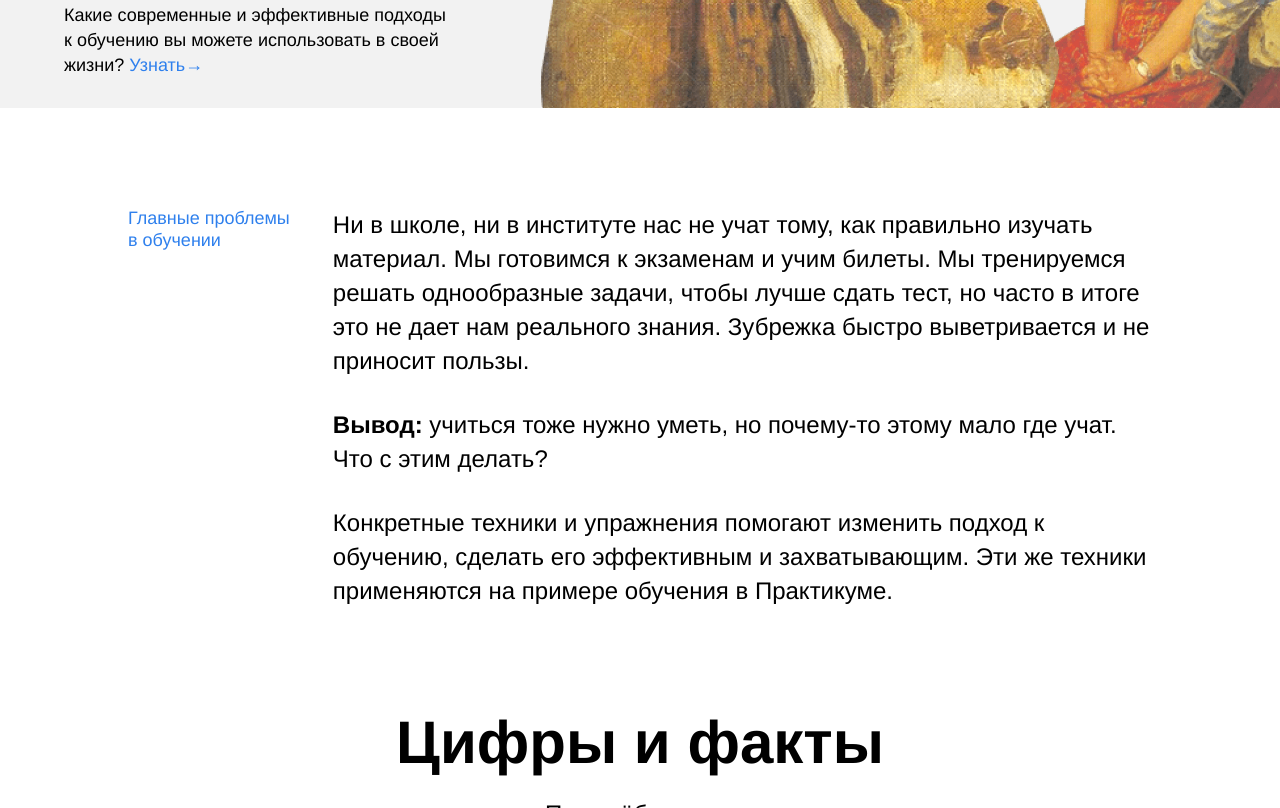
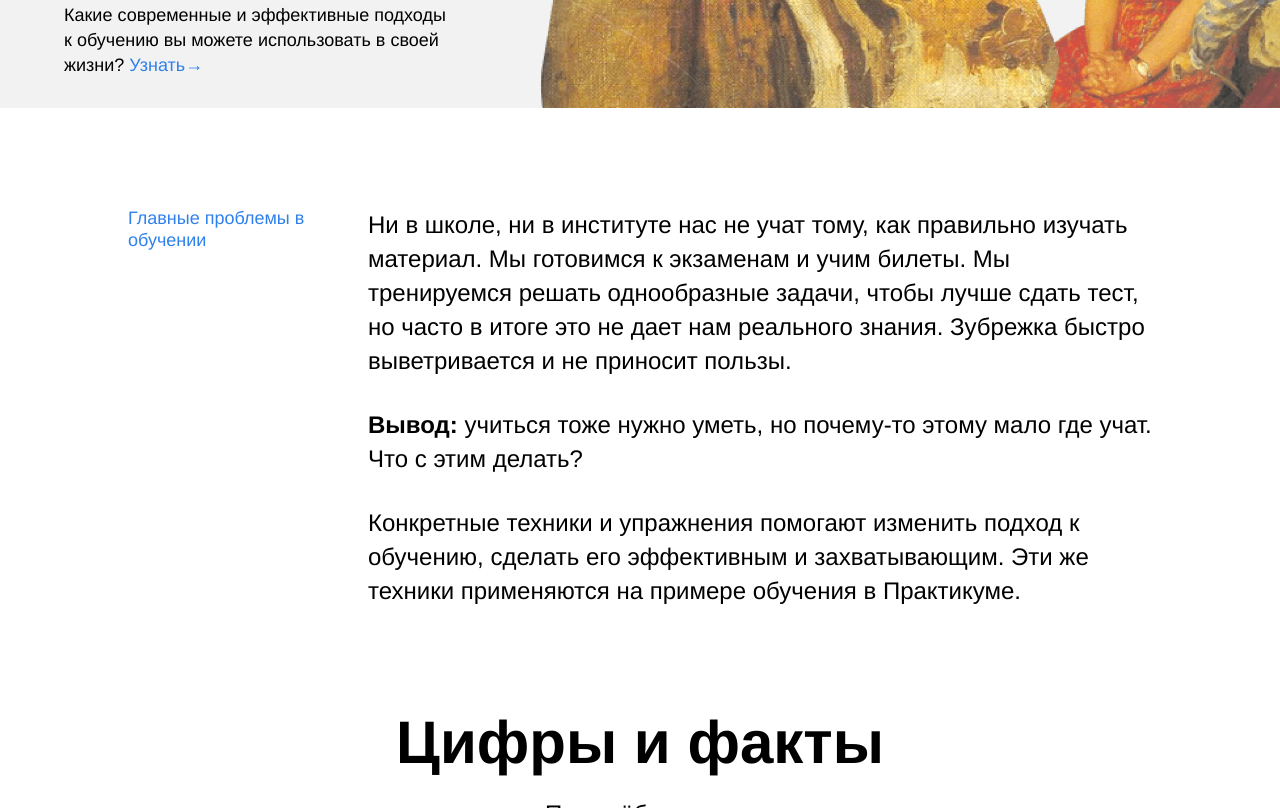
Before and after one commit to VladimirMishin1976/how-to-learn, a plain HTML site: page index.html in a window 1280 px wide. Shown: the part 648-1456 px from the top of the page. Drawn offline with Linux system fonts and the light colour scheme.

Commit message:
Спринт 1 Проверка 3-2

```diff
--- a/styles/style.css
+++ b/styles/style.css
@@ -103,7 +103,7 @@
 
 .two-columns__brief {
   color: #2f80ed;
-  width: 175px;
+  min-width: 175px;
   line-height: 1.2;
   font-size: 18px;
   font-weight: normal;
```
